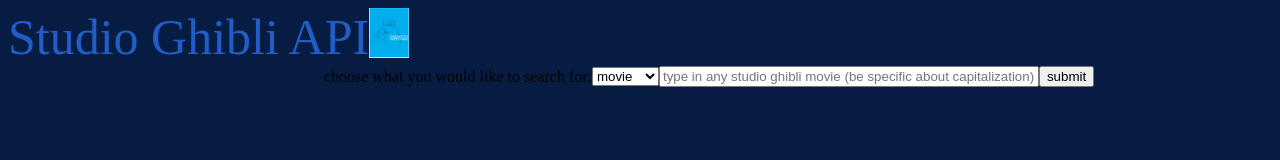
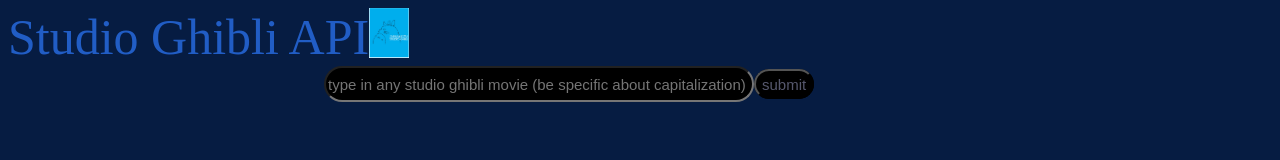
Before and after one commit to lsosothikul-ai/minecraftAPI, a plain HTML site: page index.html in a window 1280 px wide. Drawn offline with Linux system fonts and the light colour scheme.

Commit message:
2nd commit

```diff
--- a/index.html
+++ b/index.html
@@ -13,14 +13,14 @@
         <img src = logo.png style = "width:40px; height:50px">
     </div>
     <div class="button">
-          <label> choose what you would like to search for:</label>
+          <!-- <label> choose what you would like to search for:</label>
   <select name="searchFor" id="searchFor">
     <option value="movie">movie</option>
-    <option value="director">director</option>
+    <option value="director">director</option> was gonna make this a thing but gave up-->
   </select>
-    <input type = "text" placeholder="type in any studio ghibli movie (be specific about capitalization)" id = "mob" style = "width:372px">
+    <input type = "text" placeholder="type in any studio ghibli movie (be specific about capitalization)" id = "mob" style = "width:422px" class = "actualButton">
     <div class = "actualButton">
-    <button onclick = "getAPI()"> submit</button>
+    <button onclick = "getAPI()" class="actualButton"> submit</button>
     </div>
 
     </div>
--- a/minecraft.css
+++ b/minecraft.css
@@ -30,5 +30,13 @@ html {
     border-radius: 25px;
 }
 .actualButton:hover {
-    background-color:rgb(55, 59, 62)
+    background-color:rgb(20, 43, 60);
 }
+.actualButton {
+    background-color:rgb(0, 0, 0);
+    color: rgb(86, 88, 109);
+    border-radius: 25px;
+    width: 60px;
+    height: 30px;
+    font-size: 15px;
+}
--- a/script.js
+++ b/script.js
@@ -1,8 +1,6 @@
 async function getAPI(){
     try{
-        const directorOrMovie = document.getElementById("searchFor")
-        console.log(directorOrMovie)
-        if(directorOrMovie === "movie"){
+
             const mob = document.getElementById("mob")
         let movieElement = ""
         const url = "https://ghibliapi.vercel.app/films/" + movieElement;
@@ -33,7 +31,7 @@ async function getAPI(){
 
             }
         }
-        }
+
 
     }
 
```
